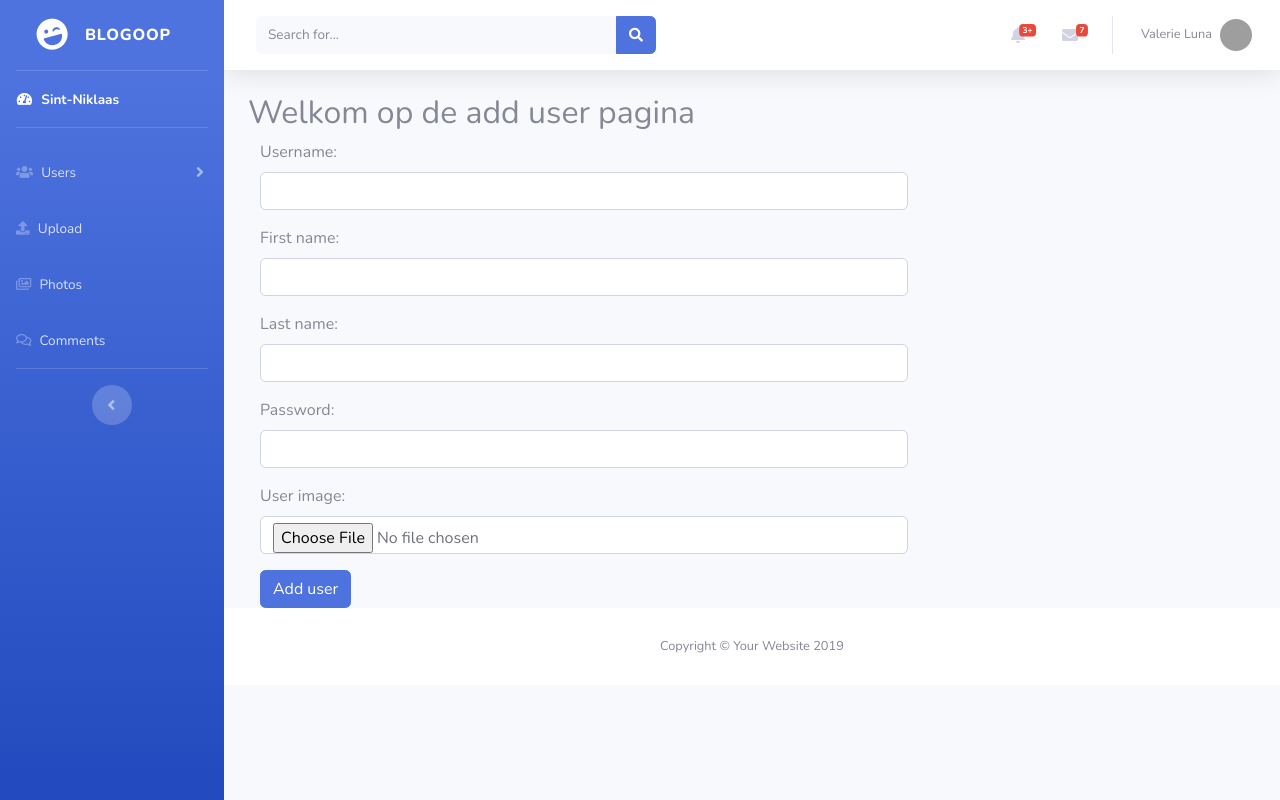
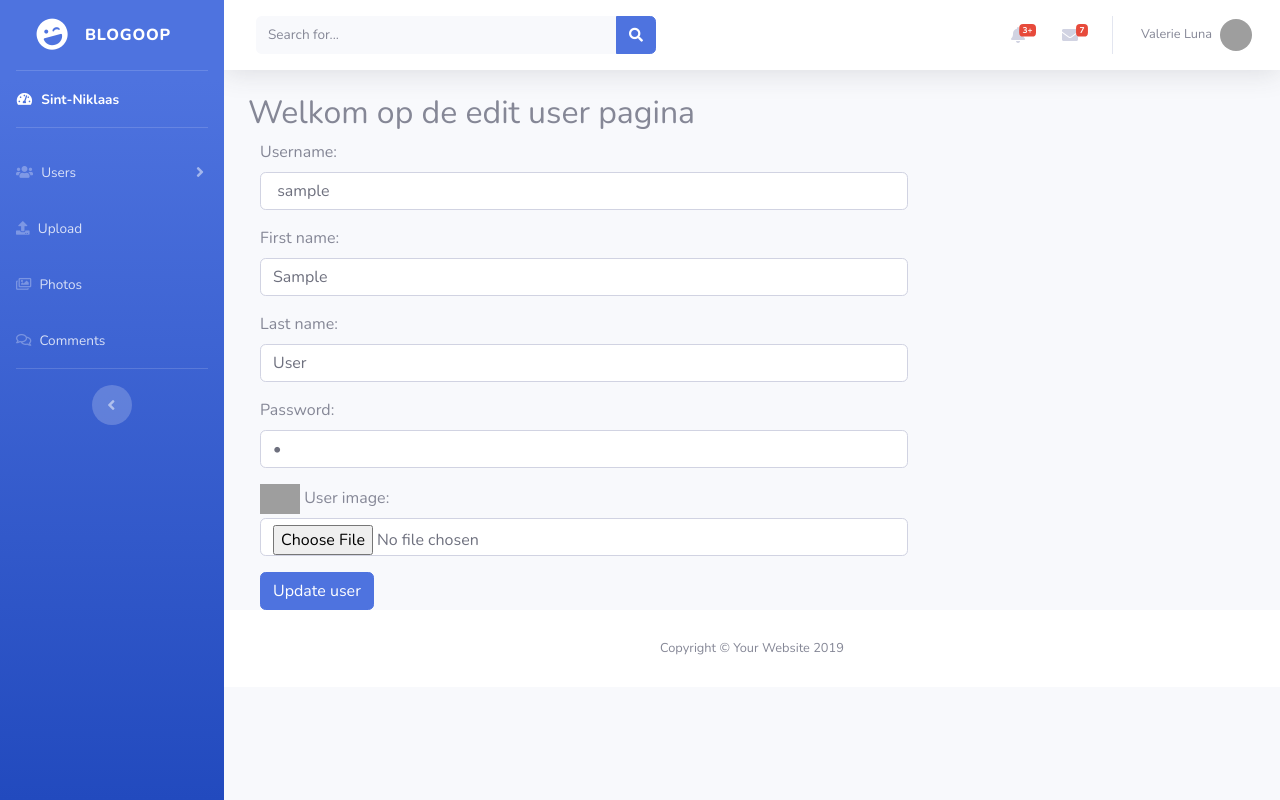
Before and after one commit to saraclaeys/blogoop, a PHP site: page /edit_user.php?id=1 in a window 1280 px wide. Run offline with PHP 8.4, Linux system fonts and the light colour scheme; the visitor is signed in with stand-in values (Sample User, id 1); tables that the repository leaves empty or names only in its code hold one stand-in row (values such as "Sample post"); some libraries are stand-ins or nearby versions; grey boxes are pictures that could not be loaded.

Commit message:
edit_user.php html

```diff
--- a/admin/edit_user.php
+++ b/admin/edit_user.php
@@ -33,30 +33,31 @@ if (isset($_POST['submit'])) {
 <div class="container-fluid">
     <div class="row">
         <div class="col-12">
-            <h2>Welkom op de add user pagina</h2>
-            <form action="add_user.php" method="post">
+            <h2>Welkom op de edit user pagina</h2>
+            <form action="" method="post">
                 <div class="col-md-8">
                     <div class="form-group">
                         <label for="title">Username:</label>
-                        <input type="text" name="username" class="form-control" value="">
+                        <input type="text" name="username" class="form-control" value=" <?php echo $user->username; ?>">
                     </div>
                     <div class="form-group">
                         <label for="first_name">First name:</label>
-                        <input type="text" name="first_name" class="form-control" value="">
+                        <input type="text" name="first_name" class="form-control" value="<?php echo $user->first_name; ?>">
                     </div>
                     <div class="form-group">
                         <label for="last_name">Last name:</label>
-                        <input type="text" name="last_name" class="form-control" value="">
+                        <input type="text" name="last_name" class="form-control" value="<?php echo $user->last_name; ?>">
                     </div>
                     <div class="form-group">
                         <label for="password">Password:</label>
-                        <input type="password" name="password" class="form-control" value="">
+                        <input type="password" name="password" class="form-control" value="<?php echo $user->password; ?>">
                     </div>
                     <div class="form-group">
+                        <img src="<?php echo $user->image_path_and_placeholder(); ?>" alt="" class="img-fluid" width="40" height="40">
                         <label for="file">User image:</label>
-                        <input type="file" name="file" class="form-control" value="">
+                        <input type="file" name="file" class="form-control">
                     </div>
-                    <input type="submit" name="submit" value="Add user" class="btn btn-primary">
+                    <input type="submit" name="submit" value="Update user" class="btn btn-primary">
                 </div>
             </form>
         </div>
```
